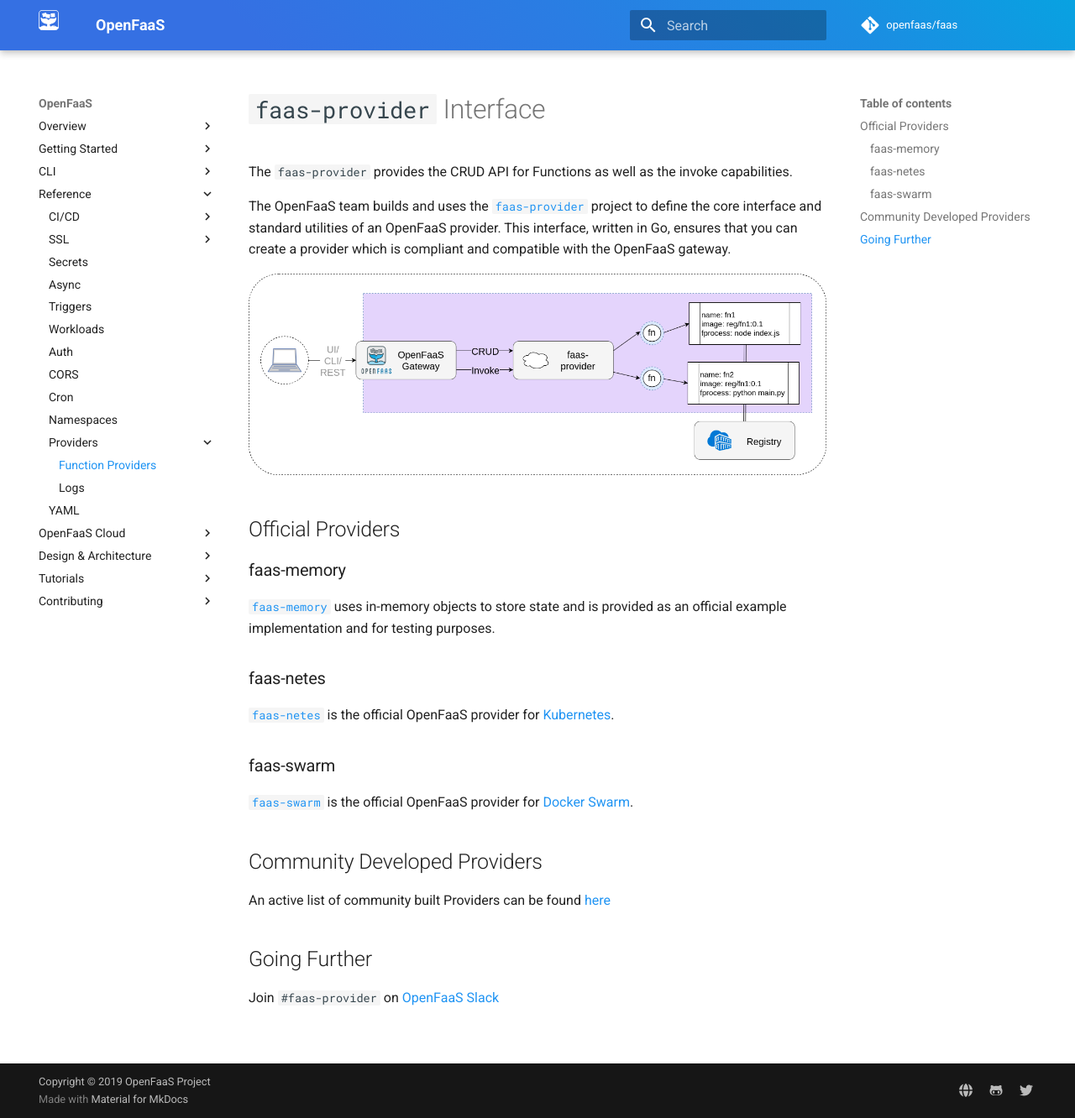
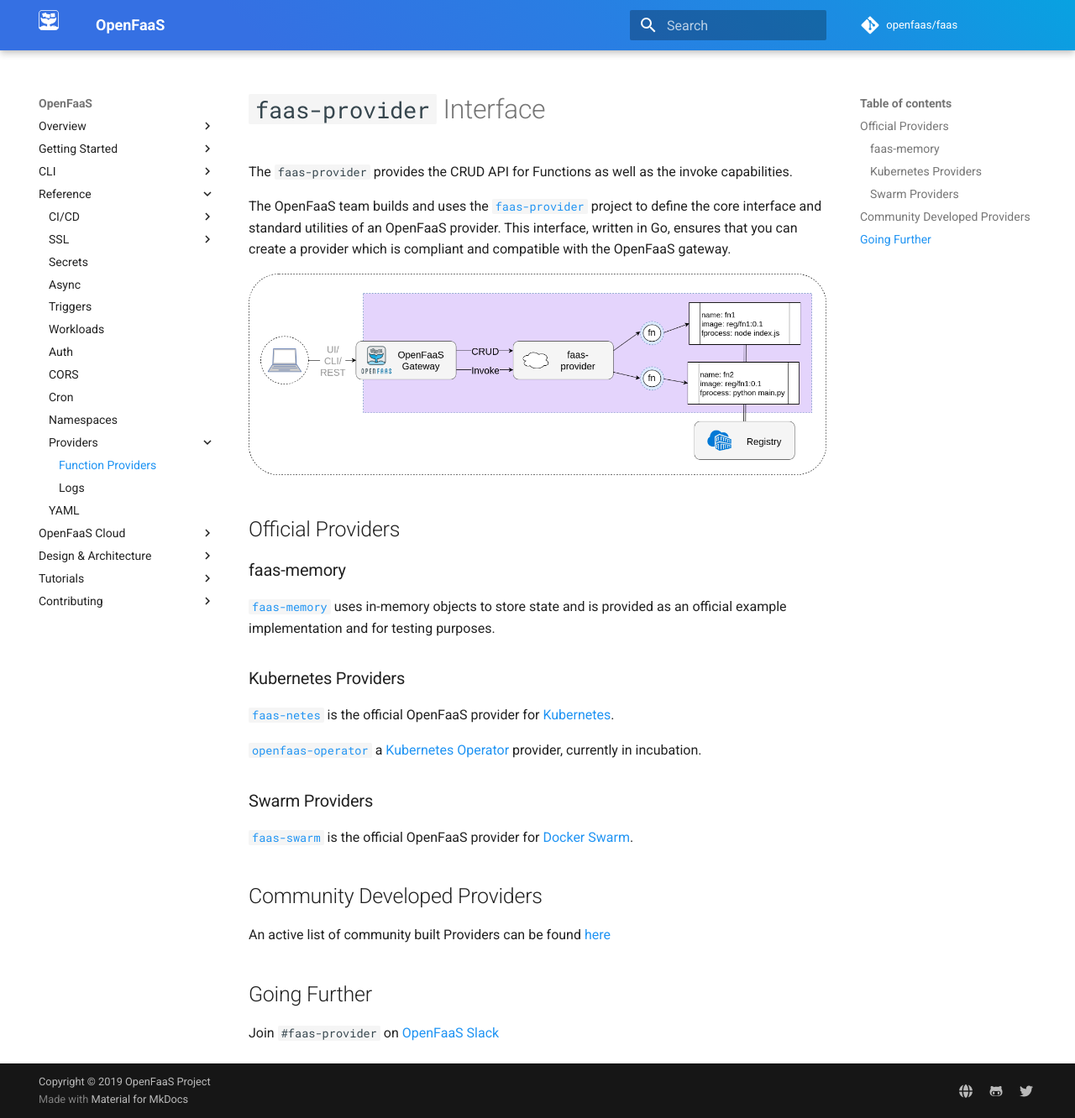
Before and after one commit to openfaas/docs, an MkDocs documentation site: the page built from docs/reference/providers/faas-providers.md, in a window 1280 px wide and 1332 px high. Shown: the whole window at 84% size. Built offline with MkDocs 1.6.1 and Material for MkDocs 9.7.7, drawn with Linux system fonts in a browser that asks for light colours; comment, search, counter and statistics services are not loaded.

Commit message:
Rename subsections
**What**
- Use Kubernetes and Swarm as the subsections
- Add openfaas-operator to the Kubernetes section

Signed-off-by: Lucas Roesler <roesler.lucas@gmail.com>

```diff
--- a/docs/reference/providers/faas-providers.md
+++ b/docs/reference/providers/faas-providers.md
@@ -10,10 +10,12 @@ The OpenFaaS team builds and uses the [`faas-provider`](https://github.com/openf
 ### faas-memory
 [`faas-memory`](https://github.com/openfaas-incubator/faas-memory) uses in-memory objects to store state and is provided as an official example implementation and for testing purposes.
 
-### faas-netes
+### Kubernetes Providers
 [`faas-netes`](https://github.com/openfaas/faas-netes) is the official OpenFaaS provider for [Kubernetes](https://kubernetes.io/).
 
-### faas-swarm
+[`openfaas-operator`](https://github.com/openfaas-incubator/openfaas-operator) a [Kubernetes Operator](https://kubernetes.io/docs/concepts/extend-kubernetes/operator/) provider, currently in incubation.
+
+### Swarm Providers
 [`faas-swarm`](https://github.com/openfaas/faas-swarm) is the official OpenFaaS provider for [Docker Swarm](https://docs.docker.com/swarm/overview/).
 
 ## Community Developed Providers
```
